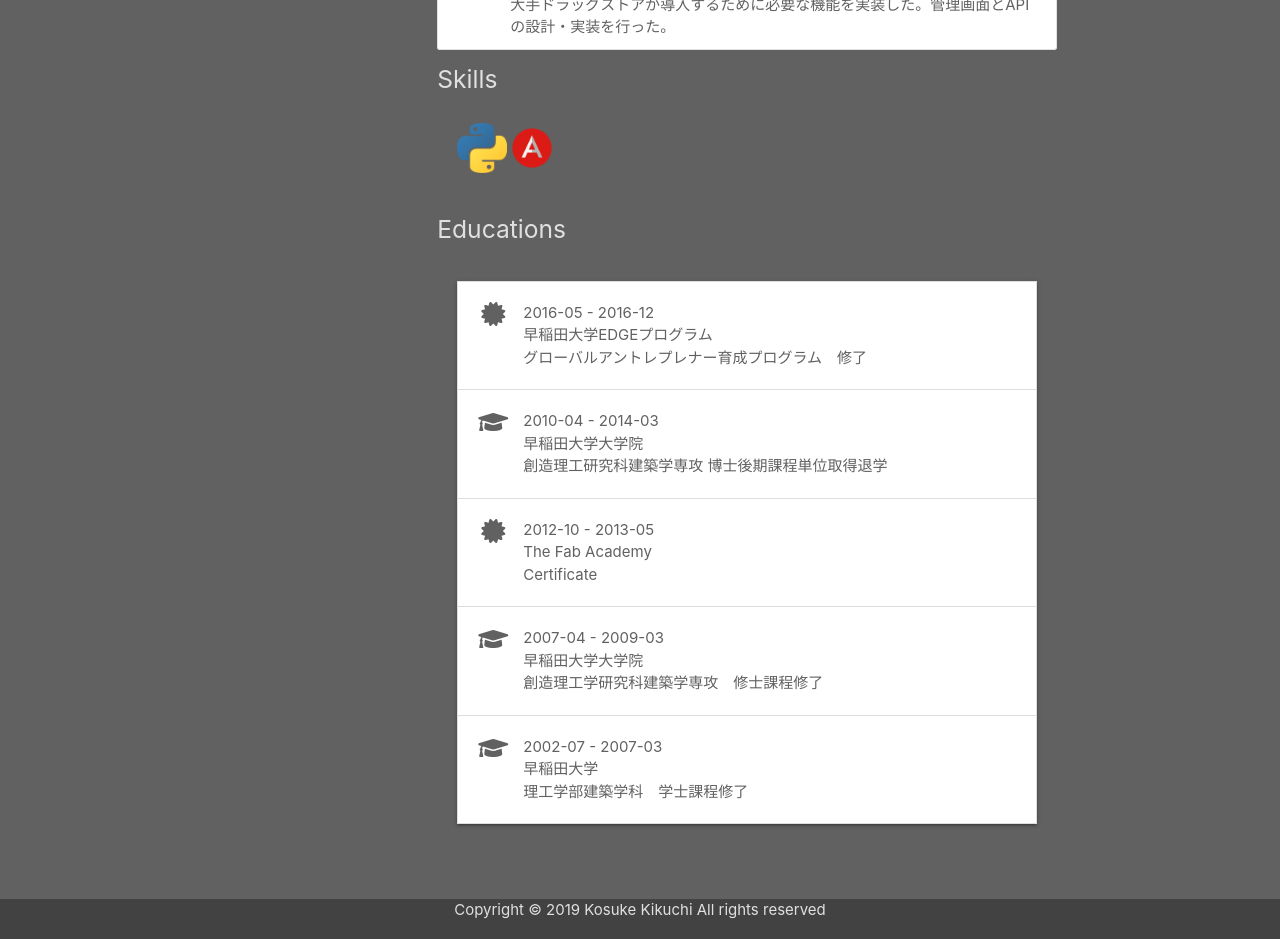
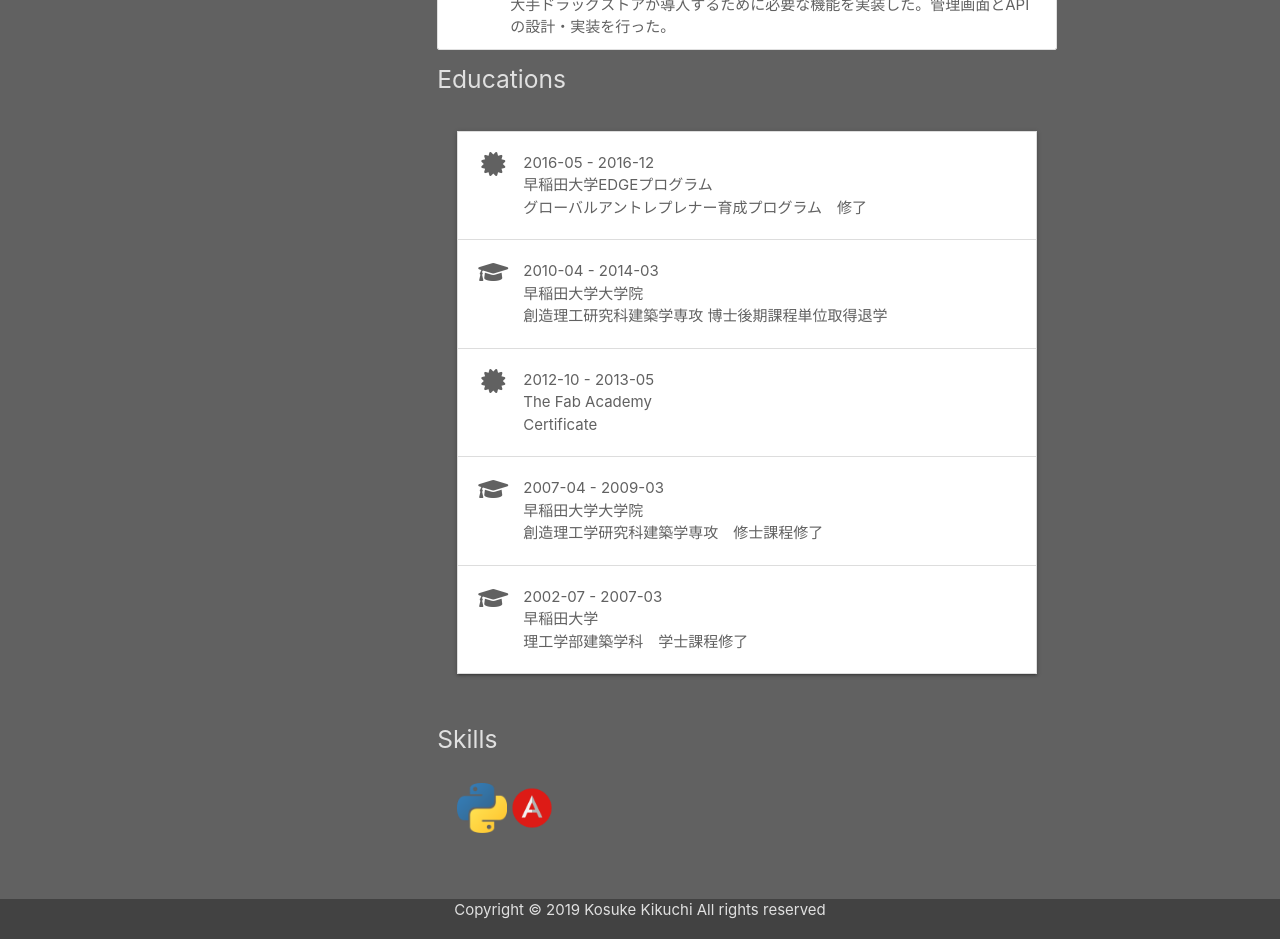
Before and after one commit to kousukekikuchi1984/homepage, an Angular app: page /resume in a window 1280 px wide. Shown: the part 1820-2759 px from the top of the page. Built offline with nearby package versions, Linux system fonts and the light colour scheme.

Commit message:
updated resume

```diff
--- a/src/app/resume/resume.component.html
+++ b/src/app/resume/resume.component.html
@@ -42,12 +42,6 @@
         </li>
       </ul>
     </ul>
-    <h5>Skills</h5>
-    <div class="skills">
-      <img src="/assets/img/python.png">
-      <img src="/assets/img/angular.png">
-    </div>
-
     <h5>Educations</h5>
     <div class="educations">
     <ul class="collapsible">
@@ -100,5 +94,10 @@
       </li>
     </ul>
     </div>
+    <h5>Skills</h5>
+    <div class="skills">
+      <img src="/assets/img/python.png">
+      <img src="/assets/img/angular.png">
+    </div>
   </div>
 </div>
--- a/src/app/resume/resume.component.ts
+++ b/src/app/resume/resume.component.ts
@@ -10,7 +10,7 @@ export class ResumeComponent implements OnInit {
 
   summary: string;
   executive_summary: string;
-  companies: Array;
+  companies: Array<any>;
 
   constructor() {
   }
--- a/src/index.html
+++ b/src/index.html
@@ -2,7 +2,7 @@
 <html lang="ja">
 <head>
   <meta charset="utf-8">
-  <title>MyCoolProject</title>
+  <title>Kosuke Kikuchi</title>
   <base href="/">
   <meta name="viewport" content="width=device-width, initial-scale=1">
   <link href="https://fonts.googleapis.com/icon?family=Material+Icons" rel="stylesheet">
```
